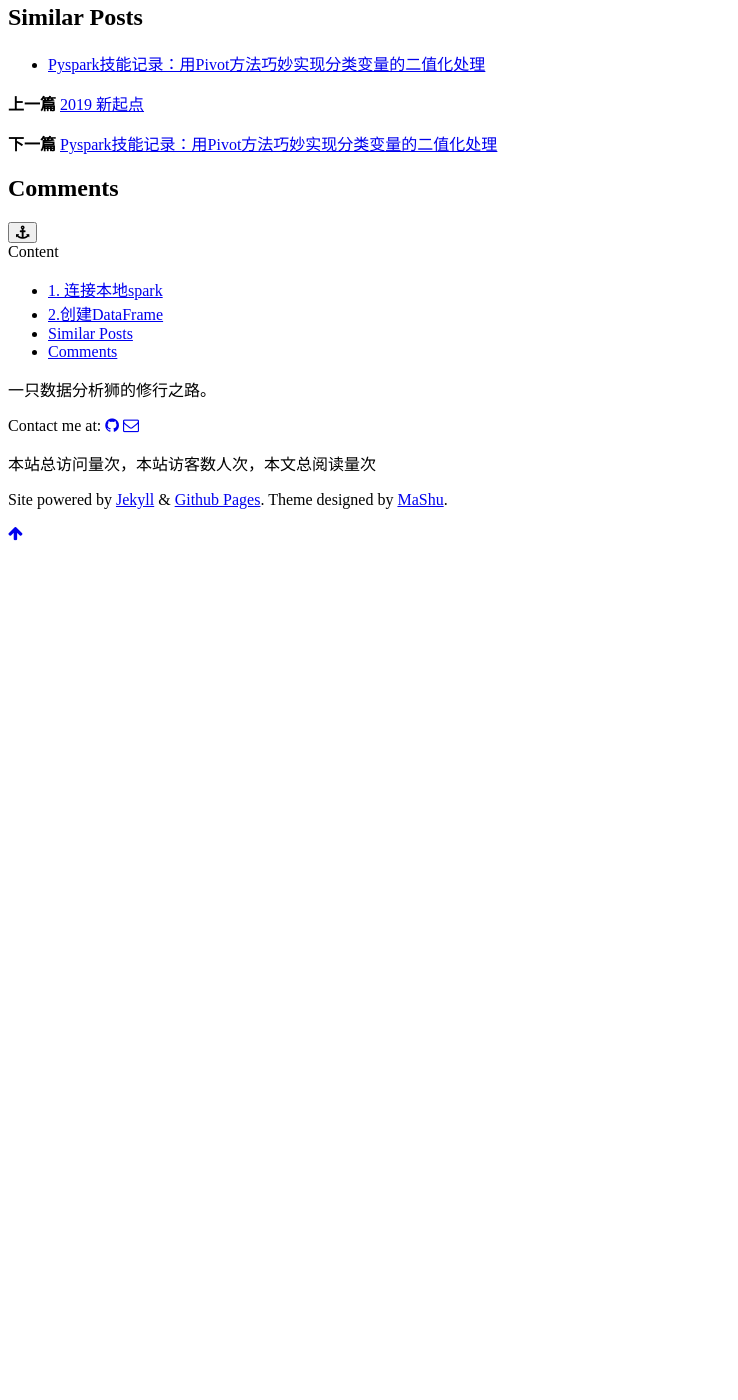
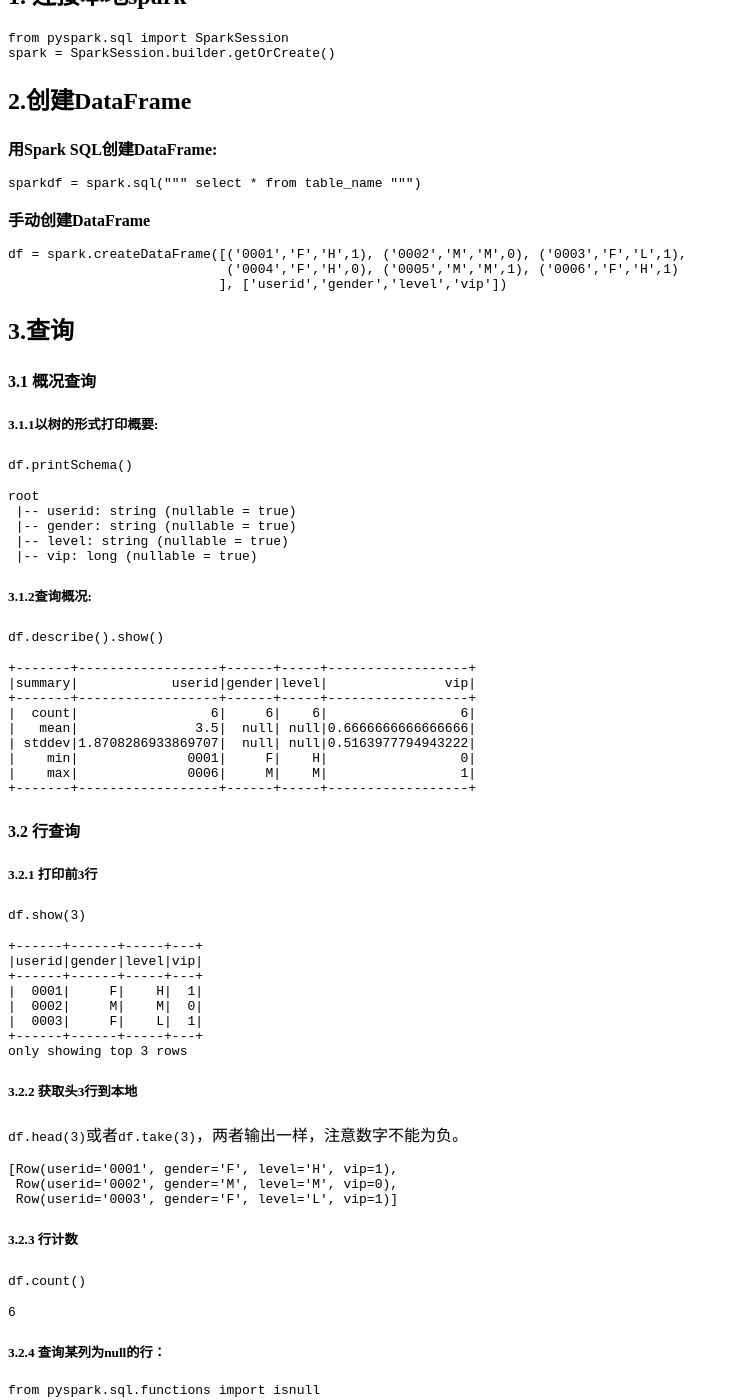
Before and after one commit to tjmashu/tjmashu.github.io, a Jekyll site: the page built from _posts/2019-03-02-Pyspark技能记录：Dataframe操作.md, in a window 1280 px wide and 1400 px high, scrolled down 766 px. Shown: the whole window, without its empty margins (0-738 px from the left). Built offline with Jekyll 4.4.1, drawn with Linux system fonts in a browser that asks for light colours; comment, search, counter and statistics services are not loaded; a style sheet for code colours, icons or effects is not loaded; before the commit the page ends 1317 px from its top, so only the background shows below that; some of the changed text lies outside the part shown.

Commit message:
Update 2019-03-02-Pyspark技能记录：Dataframe操作.md

````diff
--- a/_posts/2019-03-02-Pyspark技能记录：Dataframe操作.md
+++ b/_posts/2019-03-02-Pyspark技能记录：Dataframe操作.md
@@ -1,6 +1,6 @@
 ---
 layout: post
-title:  "Pyspark技能记录：Dataframe操作"
+title:  "Pyspark技能记录：Dataframe基本操作"
 categories: Pyspark
 tags: 数据开发
 author: MaShu
@@ -9,7 +9,7 @@
 * content
 {:toc}
 
-数据分析师通常用Hive SQL进行操作，但其实可以考虑换成用Pyspark。Spark是基于内存计算的，比Hive快，PySpark SQL模块的很多函数和方法与Hive SQL中的关键字一样，Pyspark还可与Python中的模块结合使用
+数据分析师通常用Hive SQL进行操作，但其实可以考虑换成用Pyspark。Spark是基于内存计算的，比Hive快，PySpark SQL模块的很多函数和方法与Hive SQL中的关键字一样，Pyspark还可与Python中的模块结合使用。不过Pyspark Dataframe和Pandas DataFrame差别还是比较大，这里对Pyspark Dataframe的基本操作进行总结。
 ## 1. 连接本地spark
 ```
 from pyspark.sql import SparkSession
@@ -21,3 +21,101 @@
 sparkdf = spark.sql(""" select * from table_name """)
 ```
 **手动创建DataFrame**
+```
+df = spark.createDataFrame([('0001','F','H',1), ('0002','M','M',0), ('0003','F','L',1),
+                            ('0004','F','H',0), ('0005','M','M',1), ('0006','F','H',1)
+                           ], ['userid','gender','level','vip'])
+```
+## 3.查询
+#### 3.1 概况查询
+##### **3.1.1以树的形式打印概要:**
+`df.printSchema()`
+```
+root
+ |-- userid: string (nullable = true)
+ |-- gender: string (nullable = true)
+ |-- level: string (nullable = true)
+ |-- vip: long (nullable = true)
+```
+##### **3.1.2查询概况:**
+`df.describe().show()`
+```
++-------+------------------+------+-----+------------------+
+|summary|            userid|gender|level|               vip|
++-------+------------------+------+-----+------------------+
+|  count|                 6|     6|    6|                 6|
+|   mean|               3.5|  null| null|0.6666666666666666|
+| stddev|1.8708286933869707|  null| null|0.5163977794943222|
+|    min|              0001|     F|    H|                 0|
+|    max|              0006|     M|    M|                 1|
++-------+------------------+------+-----+------------------+
+```
+#### 3.2 行查询
+##### 3.2.1 打印前3行
+`df.show(3)`
+```
++------+------+-----+---+
+|userid|gender|level|vip|
++------+------+-----+---+
+|  0001|     F|    H|  1|
+|  0002|     M|    M|  0|
+|  0003|     F|    L|  1|
++------+------+-----+---+
+only showing top 3 rows
+```
+##### 3.2.2 获取头3行到本地
+`df.head(3)`或者`df.take(3)`，两者输出一样，注意数字不能为负。
+```
+[Row(userid='0001', gender='F', level='H', vip=1),
+ Row(userid='0002', gender='M', level='M', vip=0),
+ Row(userid='0003', gender='F', level='L', vip=1)]
+```
+##### 3.2.3 行计数
+`df.count()`
+```
+6
+```
+##### 3.2.4 查询某列为null的行：
+```
+from pyspark.sql.functions import isnull
+df1=df.filter(isnull('gender'))
+df1.show()
+
++------+------+-----+---+
+|userid|gender|level|vip|
++------+------+-----+---+
++------+------+-----+---+
+```
+##### 3.2.4 输出list类型，list中每个元素是Row类：
+`df.collect()`
+```
+[Row(userid='0001', gender='F', level='H', vip=1),
+ Row(userid='0002', gender='M', level='M', vip=0),
+ Row(userid='0003', gender='F', level='L', vip=1),
+ Row(userid='0004', gender='F', level='H', vip=0),
+ Row(userid='0005', gender='M', level='M', vip=1),
+ Row(userid='0006', gender='F', level='H', vip=1)]
+ ```
+
+##### 3.3.5 行去重
+**输出是DataFrame:**
+`df.select('level').distinct().show()`
+```
++-----+
+|level|
++-----+
+|    M|
+|    L|
+|    H|
++-----+
+```
+**输出是DataFrame:**
+`df.select('level').distinct().collect()`
+```
+[Row(level='M'), Row(level='L'), Row(level='H')]
+```
+**输出是List:**
+`df.select('level').distinct().rdd.map(lambda r: r[0]).collect()`
+```
+['M', 'L', 'H']
+```
````
